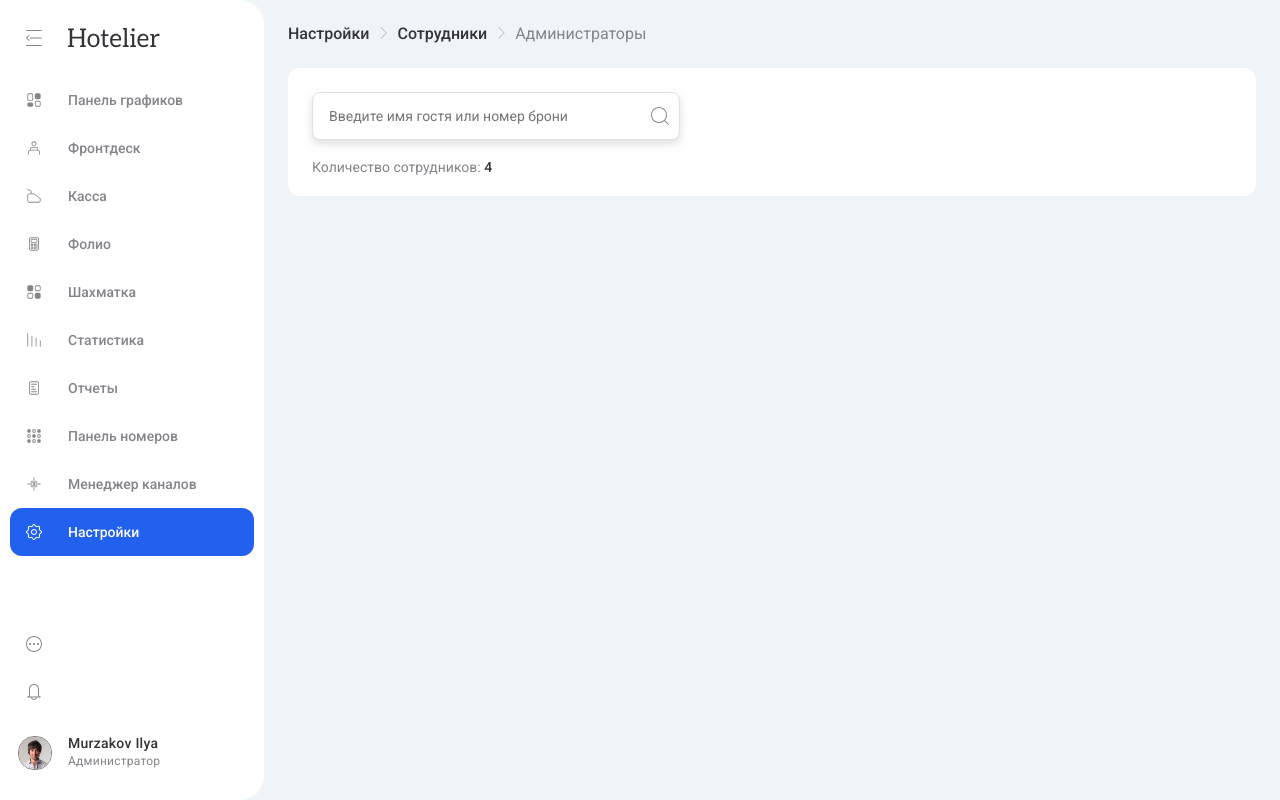
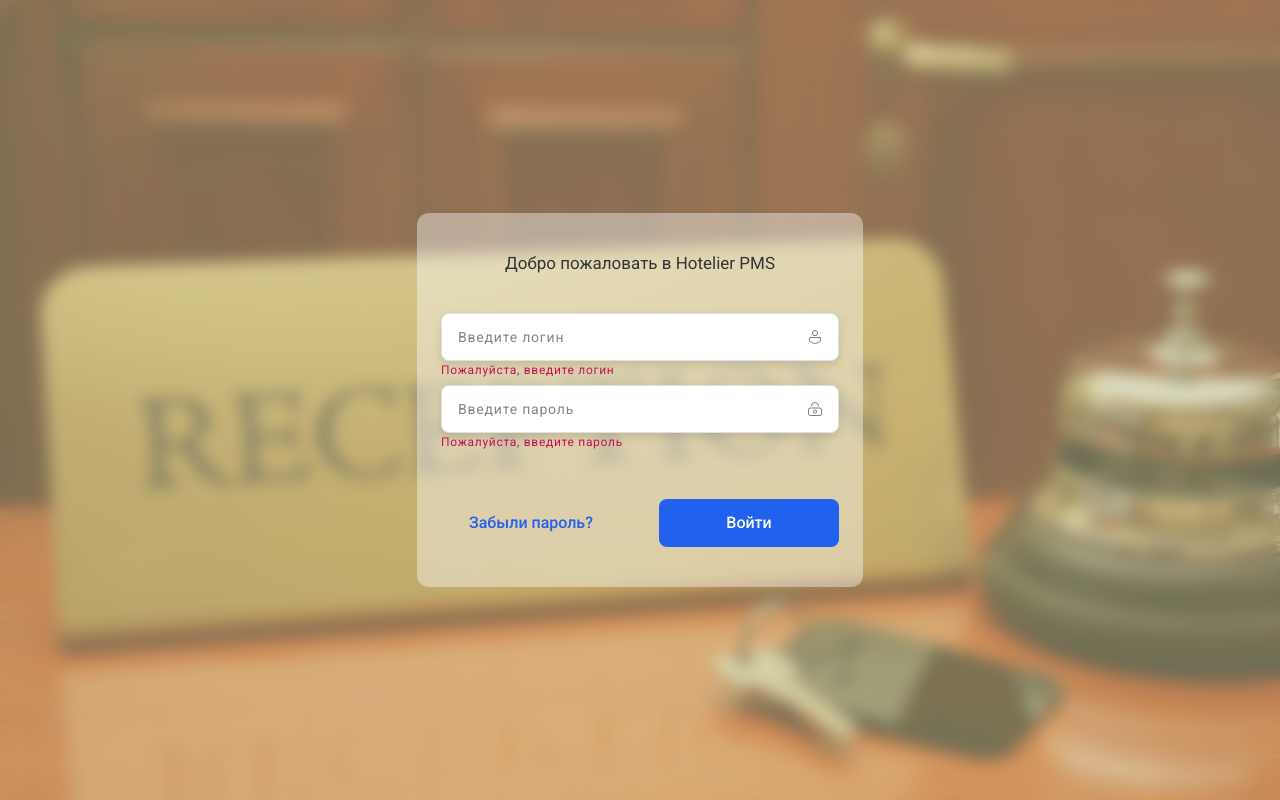
Before and after one commit to shaxzod5625/hotelier, a Vue app: page /settings/employees/receptionists in a window 1280 px wide. Built offline with nearby package versions, Linux system fonts and the light colour scheme; what vue-apexcharts would draw is missing.

Commit message:
login API

```diff
--- a/src/App.vue
+++ b/src/App.vue
@@ -17,7 +17,7 @@
   },
 
   data: () => ({
-    login: false
+    login: true
   })
 }
 </script>
--- a/src/layouts/LoginPage.vue
+++ b/src/layouts/LoginPage.vue
@@ -1,7 +1,7 @@
 <template>
   <div class="login-page">
     <div class="blur-back">
-      <form class="login-form">
+      <form class="login-form" @submit.prevent="nothing">
 
         <div class="greetings">
           <h3>Добро пожаловать в Hotelier PMS</h3>
@@ -9,12 +9,28 @@
 
         <div class="login-inputs">
           <div class="w-100">
-            <el-input type="text" placeholder="Введите логин" v-model.trim="login"></el-input>
+            <el-input
+              type="text"
+              placeholder="Введите логин"
+              v-model.trim="loginInfo.login"
+              class="login-input"
+              :class="{invalid: ($v.loginInfo.login.$dirty && !$v.loginInfo.login.required)}"
+            >
+            </el-input>
             <span class="validation-error">Пожалуйста, введите логин</span>
           </div>
 
-          <div class="w-100">
-            <el-input type="password" placeholder="Введите пароль" v-model.trim="password"></el-input>
+          <div
+            class="w-100"
+            @keyup.enter="loginUser"
+          >
+            <el-input
+              type="password"
+              placeholder="Введите пароль"
+              v-model.trim="loginInfo.password"
+              class="password-input"
+            >
+            </el-input>
             <span class="validation-error">Пожалуйста, введите пароль</span>
           </div>
         </div>
@@ -24,11 +40,13 @@
             <span>Забыли пароль?</span>
           </button>
 
-          <button class="prim-btn" type="submit">
+          <button
+            class="prim-btn"
+            type="submit"
+            @click.prevent="loginUser"
+          >
             <span>Войти</span>
           </button>
-
-          <div v-for="message in messages" :key="message.id"><span>{{message}}</span></div>
 
         </div>
       </form>
@@ -38,26 +56,44 @@
 </template>
 
 <script>
+import {required} from 'vuelidate/lib/validators'
 
 export default {
   name: 'LoginPage',
 
-  data: () => ({
-    login: '',
-    password: '',
-  }),
-
-  mounted() {
-    this.$store.dispatch('loadMessages')
-  },
-
-  computed: {
-    messages() {
-      return this.$store.state.messages
+  validations: {
+    loginInfo: {
+      login: {required},
+      password: {required}
     }
   },
 
+  data: () => ({
+    loginInfo: {
+      login: '',
+      password: ''
+    }
+  }),
 
+  methods: {
+    async loginUser() {
 
+      if (this.$v.$invalid) {
+        this.$v.$touch()
+        return
+      }
+
+      let user = await this.$store.dispatch('loginUser', this.loginInfo)
+
+      if(user.error) {
+        alert(user.error)
+      } else {
+        alert("You're signed in!" + user.name)
+      }
+    },
+    nothing() {
+
+    }
+  }
 }
 </script>
--- a/src/store/index.js
+++ b/src/store/index.js
@@ -6,7 +6,6 @@
 
 export default new Vuex.Store({
   state: {
-    messages: [],
     reside: [
       {
         nfl: 'ABDULLAYEV ABDULLA ABDULLAYEVICH',
@@ -54,14 +53,17 @@
     ]
   },
   mutations: {
-    SET_MESSAGES(state, messages) {
-      state.messages = messages
-    }
   },
   actions: {
-    async loadMessages({commit}) {
-      let response = await Api().get('/user/login');
-      commit('SET_MESSAGES', response.data)
+    async loginUser({commit}, loginInfo) {
+      try {
+        let response = await Api().post('/user/login', loginInfo)
+        let user = response.data.attributes
+        commit('SET_CURRENT_USER', user)
+        return user
+      } catch {
+        return {error: "error appeared"}
+      }
     }
   },
   modules: {
--- a/src/style/MyStyles.scss
+++ b/src/style/MyStyles.scss
@@ -429,6 +429,24 @@
         flex-direction: column;
         gap: 24px;
         margin: 0 24px;
+
+        .login-input {
+          .el-input__inner {
+            background-image: url(../assets/icons/Login.svg);
+            background-repeat: no-repeat;
+            background-position-x: 97%;
+            background-position-y: 50%;
+          }
+        }
+
+        .password-input {
+          .el-input__inner {
+            background-image: url(../assets/icons/Password.svg);
+            background-repeat: no-repeat;
+            background-position-x: 97%;
+            background-position-y: 50%;
+          }
+        }
       }
 
       .modal-btns {
```
Also changed, not shown: src/assets/icons/Login.svg (added), src/assets/icons/Password.svg (added).
